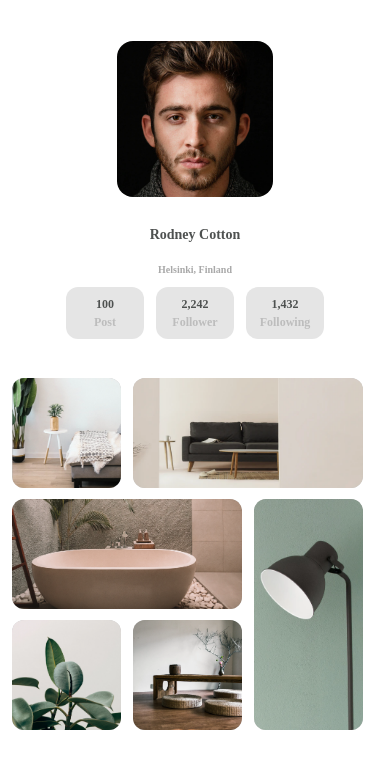
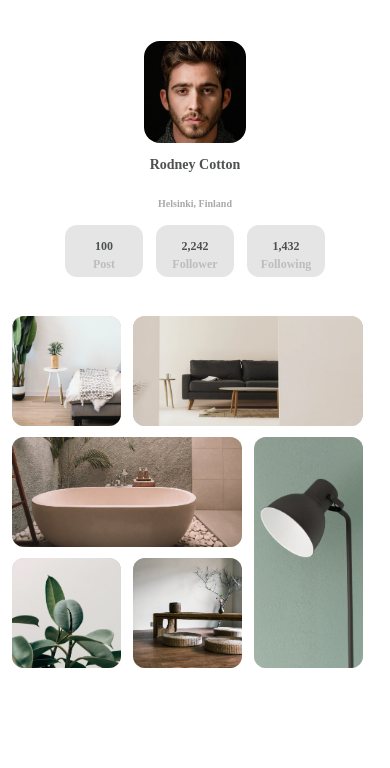
Before and after one commit to victor-itedje/gallerymaster, a plain HTML site: page index.html in a window 390 px wide. Drawn offline with Linux system fonts and the light colour scheme.

Commit message:
i changed my zoom view

```diff
--- a/styles.css
+++ b/styles.css
@@ -1,4 +1,4 @@
-body{
+body {
   padding: 0;
   margin: 0;
   box-sizing: border-box;
@@ -6,7 +6,7 @@ body{
   justify-content: center;
 }
 
-.first{
+.first {
   width: 100%;
   max-width: 960px;
   display: flex;
@@ -21,7 +21,6 @@ body{
   height: 156px;
   border-radius: 16px;
   overflow: hidden;
-  margin-bottom: 16px;
   flex-shrink: 0;
 }
 
@@ -100,7 +99,9 @@ margin-top: 3.1px;
   margin-top: 20px;
 }
 
-#pl1, #pl5, #pl6 {
+#pl1,
+#pl5,
+#pl6 {
   width: 299px;
   height: 299px;
 }
@@ -147,7 +148,8 @@ height: 299px;
   background-color: #C4C4C4;
 }
 
-#pl2, #pl3 {
+#pl2,
+#pl3 {
   width: 629px;
   height: 299px;
 }
@@ -171,51 +173,44 @@ height: 630px;
   margin-top: -310px;
 }
 
-@media (max-width: 450px) {
+@media screen and (max-width: 450px) {
   #profile-picture {
-    flex-shrink: 0;
+    width: 102px;
+    height: 102px;
   }
 
   #name {
     font-size: 14px;
-    margin-bottom: 4px;
   }
 
   #location {
-    margin-bottom: 12px;
     font-size: 10px;
   }
 
   #follow {
-    gap: 12px;
-    font-size: 10px;
+    gap: 13px;
   }
 
   #follow .row-items {
     width: 78px;
     height: 52px;
-    flex-shrink: 0;
-    text-align: center;
   }
 
-  .number1 {
+  .number1,
+  .followers {
     font-size: 12px;
-    margin-top: 10px;
   }
 
-  .followers {
-    font-size: 12px;
-    margin-bottom: 6px;
-  }
-
-  #pl1, #pl5, #pl6 {
+  #pl1,
+  #pl5,
+  #pl6 {
     width: 109px;
     height: 110px;
     flex-shrink: 0;
   }
 
-
-    #pl2, #pl3 {
+  #pl2,
+  #pl3 {
     width: 230px;
     height: 110px;
     flex-shrink: 0;
@@ -227,7 +222,11 @@ height: 630px;
     flex-shrink: 0;
   }
 
-  #vase, #plant, #table, #couch, #bath {
+  #vase,
+  #plant,
+  #table,
+  #couch,
+  #bath {
     width: 100%;
     height: 100%;
   }
@@ -236,6 +235,7 @@ height: 630px;
     width: 100%;
     height: 100%;
   }
+
   #right1 {
     gap: 11.7px;
     margin-top: 39px;
```
Lines whose indentation alone changed are shown as unchanged.
